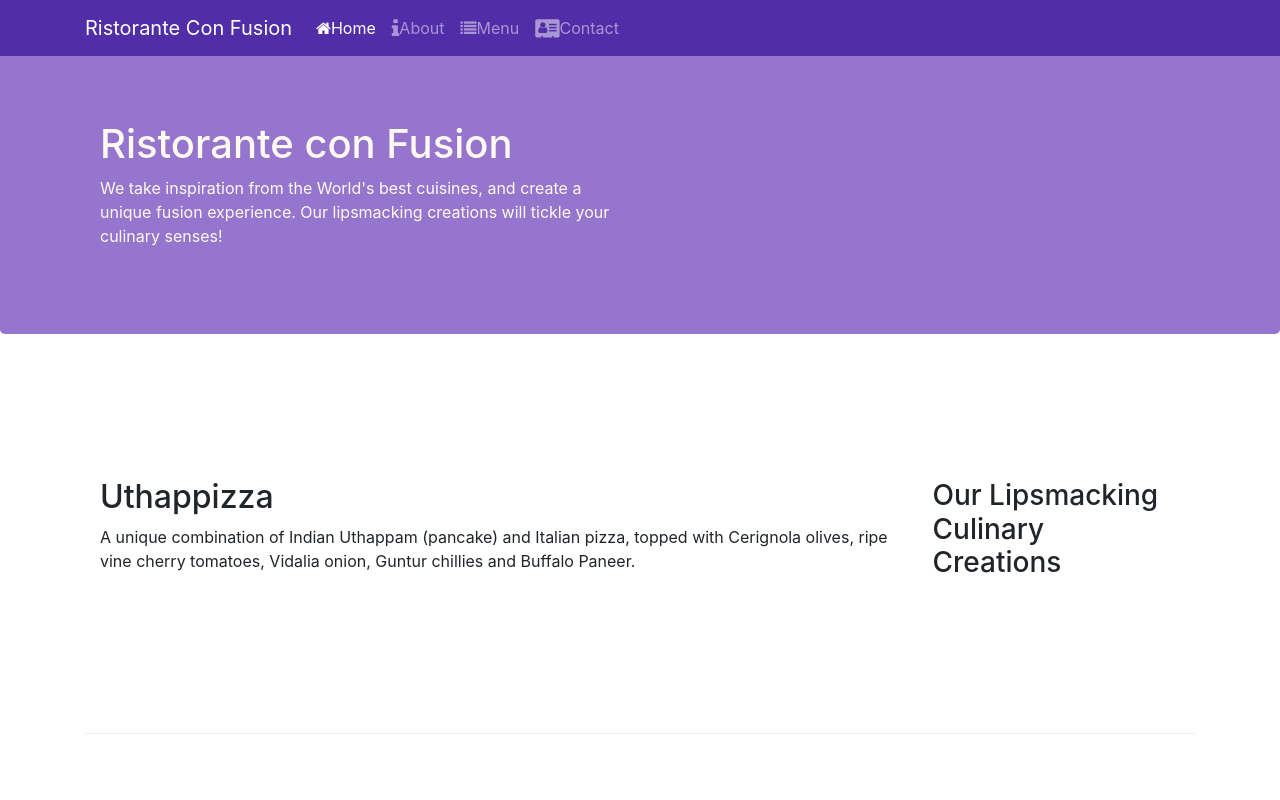
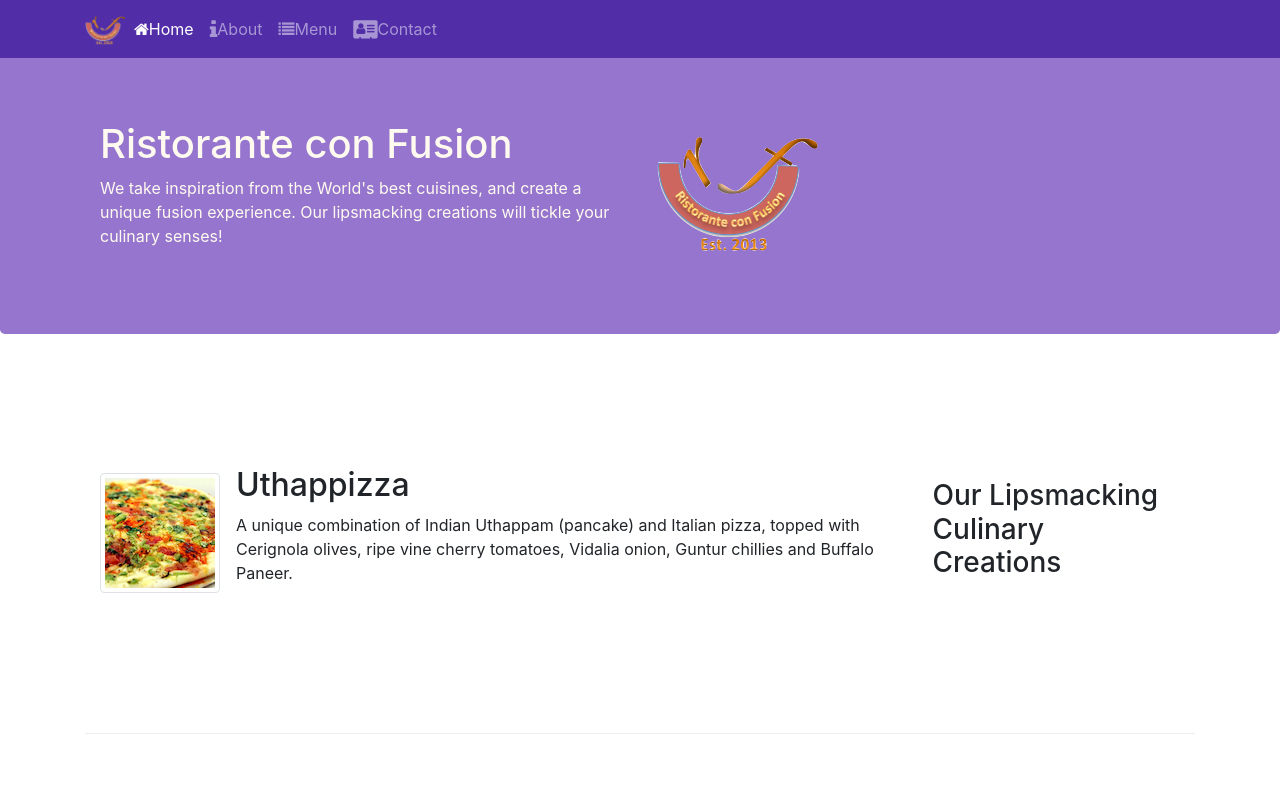
Before and after one commit to luzadri29/test-bootstrap, a website: page index.html in a window 1280 px wide. Shown: the top 800 px of the page. Drawn offline with nearby package versions, Linux system fonts and the light colour scheme.

Commit message:
images and media

```diff
--- a/index.html
+++ b/index.html
@@ -21,7 +21,7 @@
             <button class="navbar-toggler" type="button" data-toggle="collapse" data-target="#Navbar">
                 <span class="navbar-toggler-icon"></span>
             </button>
-            <a class="navbar-brand" href="#">Ristorante Con Fusion</a>
+            <a class="navbar-brand mr-auto" href="#"><img src="img/logo.png" height="30" width="41"></a>
             <div class="collapse navbar-collapse" id="Navbar">
                 <ul class="navbar-nav mr-auto">
                     <li class="nav-item active"><a class="nav-link" href="#"><span class="fa fa-home"></span>Home</a></li>
@@ -39,7 +39,8 @@
                     <h1>Ristorante con Fusion</h1>
                     <p>We take inspiration from the World's best cuisines, and create a unique fusion experience. Our lipsmacking creations will tickle your culinary senses!</p>
                 </div>
-                <div class="col-12 col-sm">
+                <div class="col-12 col-sm align-self-center">
+                    <img src="img/logo.png" class="img-fluid">
                 </div>
             </div>
         </div>
@@ -51,8 +52,13 @@
                 <h3>Our Lipsmacking Culinary Creations</h3>
             </div>
             <div class="col col-sm order-sm-first col-md">
-                <h2>Uthappizza</h2>
-                <p class="d-none d-sm-block">A unique combination of Indian Uthappam (pancake) and Italian pizza, topped with Cerignola olives, ripe vine cherry tomatoes, Vidalia onion, Guntur chillies and Buffalo Paneer.</p>
+                <div class="media">
+                    <img class="d-flex mr-3 img-thumbnail align-self-center" src="img/uthappizza.png" alt="uthapizza">
+                    <div class="media-body">
+                        <h2 class="mt-0">Uthappizza</h2>
+                         <p class="d-none d-sm-block">A unique combination of Indian Uthappam (pancake) and Italian pizza, topped with Cerignola olives, ripe vine cherry tomatoes, Vidalia onion, Guntur chillies and Buffalo Paneer.</p>
+                    </div>
+                </div>
             </div>
         </div>
 
@@ -72,9 +78,15 @@
                 <h3>Meet our Culinary Specialists</h3>
             </div>
             <div class="col col-sm order-sm-first col-md">
-                <h2>Alberto Somayya</h2>
-                <h4>Executive Chef</h4>
-                <p class="d-none d-sm-block">Award winning three-star Michelin chef with wide International experience having worked closely with whos-who in the culinary world, he specializes in creating mouthwatering Indo-Italian fusion experiences. </p>
+                <div class="media">
+                    <img class="d-flex mr-3 img-thumbnail align-self-center" src="img/alberto.png" alt="alberto">
+                    <div class="media-body">
+                        <h2>Alberto Somayya</h2>
+                         <h4>Executive Chef</h4>
+                        <p class="d-none d-sm-block">Award winning three-star Michelin chef with wide International experience having worked closely with whos-who in the culinary world, he specializes in creating mouthwatering Indo-Italian fusion experiences. </p>
+                    </div>
+                </div>
+
             </div>
         </div>
     </div>
```
Also changed, not shown: aboutus.html (+3 -2 lines), contactus.html (+3 -2 lines), img/alberto.png (added), img/buffet.png (added), img/logo.png (added), img/uthappizza.png (added).
